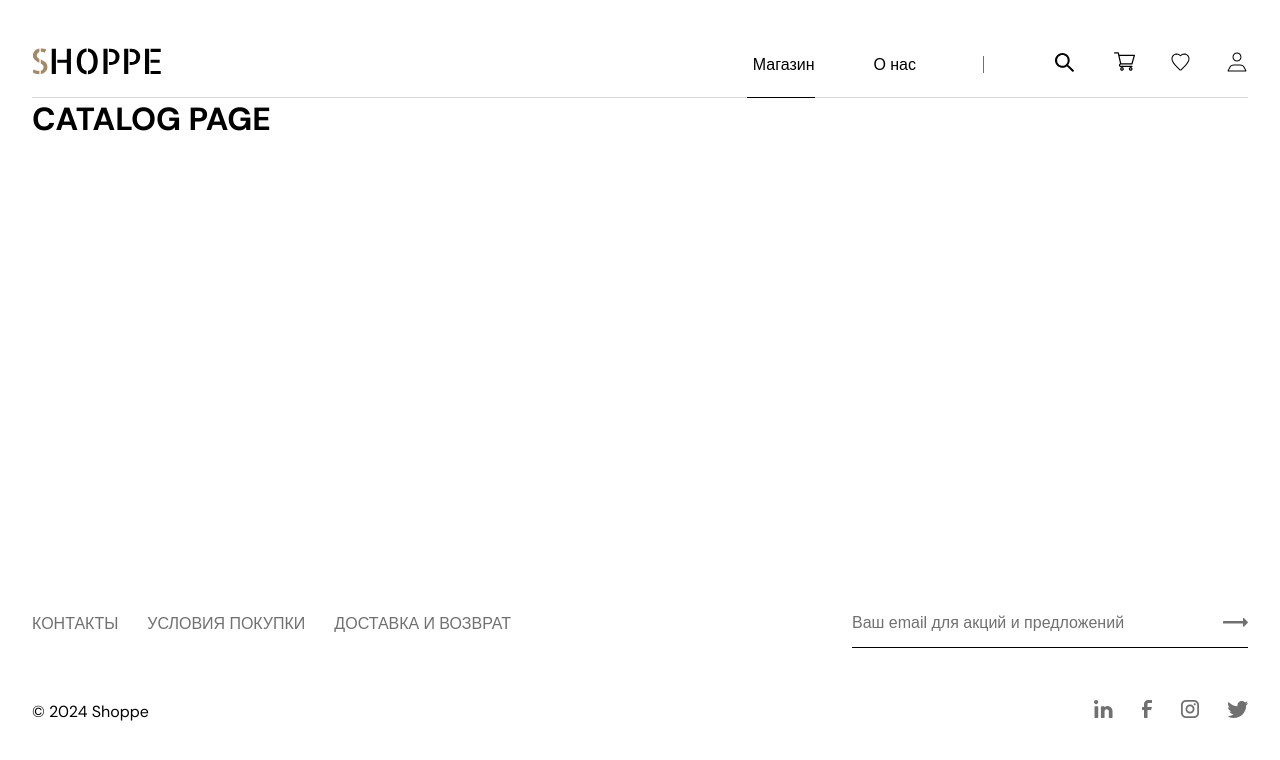
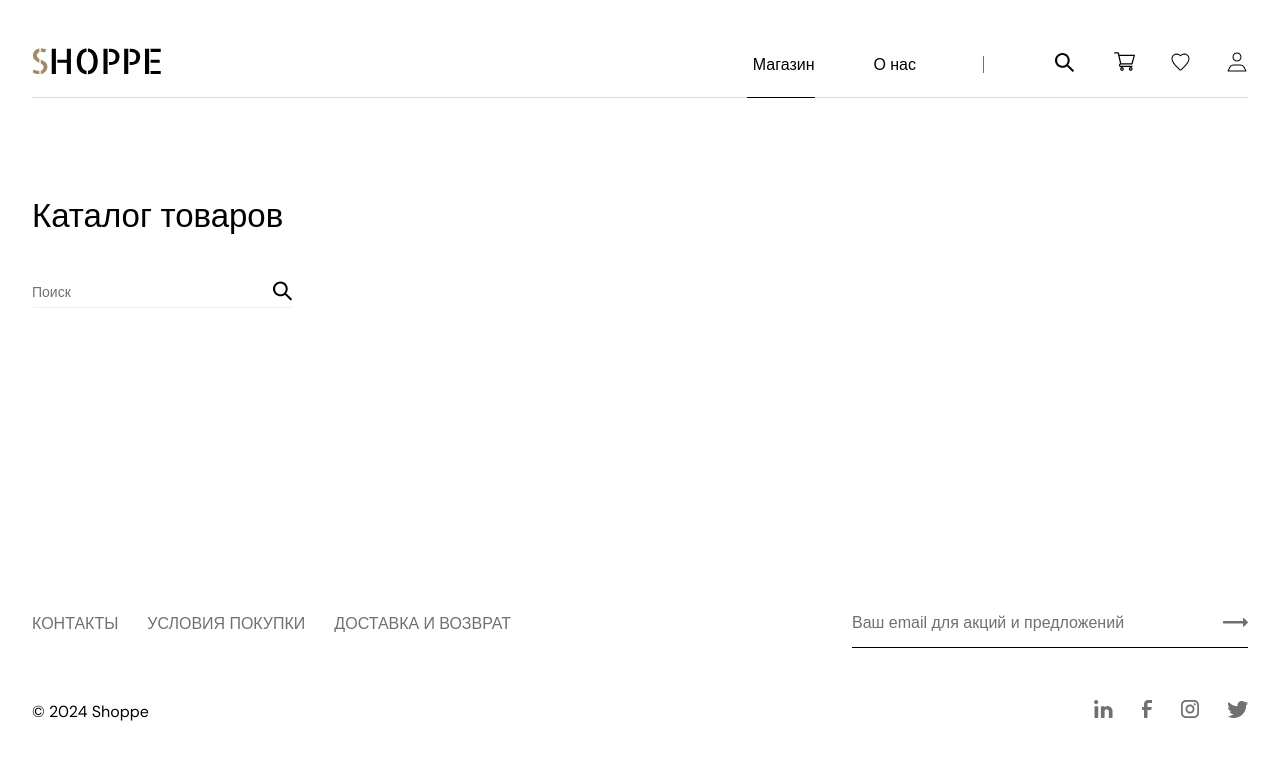
Before and after one commit to MAChapurin/shope, a Next.js app: page /catalog in a window 1280 px wide. Shown: the top 760 px of the page. Built offline with nearby package versions, Linux system fonts and the light colour scheme.

Commit message:
add live-search feature

```diff
--- /dev/null
+++ b/src/app/catalog/page.module.css
@@ -0,0 +1,17 @@
+.catalog {
+	padding-top: 96px;
+}
+
+.catalog__title {
+	margin-bottom: 39px;
+}
+
+.catalog__filters {
+	max-width: 261px;
+}
+
+@media (max-width: 1024px) {
+	.catalog {
+		padding-top: 0;
+	}
+}
--- a/src/app/catalog/page.tsx
+++ b/src/app/catalog/page.tsx
@@ -1,7 +1,17 @@
+import { Title } from '@/shared/ui'
+import { Filters } from '@/widgets/filters/ui/filters'
+
+import styles from './page.module.css'
+
 export default function CatalogPage() {
 	return (
-		<main>
-			<h1>CATALOG PAGE</h1>
+		<main className={styles.catalog}>
+			<Title className={styles.catalog__title} As='h1' size='xl'>
+				Каталог товаров
+			</Title>
+			<div className={styles.catalog__filters}>
+				<Filters />
+			</div>
 		</main>
 	)
 }
--- a/src/features/search/index.ts
+++ b/src/features/search/index.ts
@@ -1 +1,2 @@
 export * from './ui/search'
+export * from './ui/search-live'
--- /dev/null
+++ b/src/features/search/model/useLiveSearch.ts
@@ -0,0 +1,35 @@
+import { PATH_NAMES, SEARCH_PARAMS } from "@/shared/settings"
+import { useRouter, useSearchParams } from "next/navigation"
+import { ChangeEvent, useCallback, useEffect, useId, useRef, useState } from "react"
+
+export const useLiveSearch = () => {
+  const id = useId()
+  const ref = useRef<HTMLInputElement>(null)
+  const router = useRouter()
+  const searchParams = useSearchParams()
+  const search = searchParams.get('search')
+  const [searchValue, setSearchValue] = useState(search || '')
+
+  const createQueryString = useCallback(
+    (name: string, value: string) => {
+      const params = new URLSearchParams(searchParams.toString())
+      params.set(name, value)
+
+      return params.toString()
+    },
+    [searchParams]
+  )
+
+  const onChange = (e: ChangeEvent<HTMLInputElement>) => {
+    setSearchValue(e.target.value)
+    router.push(PATH_NAMES.CATALOG + '?' + createQueryString(SEARCH_PARAMS.SEARCH, e.target.value))
+  }
+
+  return {
+    id,
+    ref,
+    search,
+    searchValue,
+    onChange
+  }
+}
--- a/src/features/search/model/useSearch.ts
+++ b/src/features/search/model/useSearch.ts
@@ -8,7 +8,9 @@ export const useSearch = () => {
   const router = useRouter()
   const searchParams = useSearchParams()
   const [isVisible, setIsVisible] = useState(false)
+
   const id = useId()
+
   const ref = useRef<HTMLInputElement>(null)
 
   const createQueryString = useCallback(
@@ -47,6 +49,6 @@ export const useSearch = () => {
     onOpen,
     onClose,
     onSubmit,
-    ref
+    ref,
   }
 }
--- /dev/null
+++ b/src/features/search/ui/search-live.tsx
@@ -0,0 +1,29 @@
+'use client'
+import { Icon } from '@/shared/ui'
+import { cn } from '@/shared/lib'
+
+import styles from './styles.module.css'
+import { useLiveSearch } from '../model/useLiveSearch'
+
+export const LiveSearch = () => {
+	const { id, ref, onChange, searchValue } = useLiveSearch()
+	return (
+		<search role='search' className={cn(styles.live)}>
+			<form className={styles.form} onSubmit={e => e.preventDefault()}>
+				<label className={styles.live__label} htmlFor={id}>
+					<input
+						value={searchValue}
+						onChange={onChange}
+						ref={ref}
+						id={id}
+						className={cn(styles.input, styles.live__input)}
+						placeholder='Поиск'
+						type='text'
+						name='search-text'
+					/>
+					<Icon name='search' className={styles.live__icon} />
+				</label>
+			</form>
+		</search>
+	)
+}
--- a/src/features/search/ui/styles.module.css
+++ b/src/features/search/ui/styles.module.css
@@ -8,6 +8,13 @@
 	width: 288px;
 	height: 32px;
 	overflow: hidden;
+	transition:
+		margin-left 0.3s,
+		width 0.3s;
+}
+
+.live {
+	width: 100%;
 	transition:
 		margin-left 0.3s,
 		width 0.3s;
@@ -31,6 +38,10 @@
 	position: relative;
 }
 
+.live__label {
+	position: relative;
+}
+
 .input {
 	width: 100%;
 	height: 32px;
@@ -41,6 +52,12 @@
 	padding-block: 5px;
 	padding-inline: 30px;
 	border-radius: 4px;
+}
+
+.live__input {
+	padding-left: 0;
+	background: var(--color-light);
+	border-bottom: 1px solid var(--color-secondary-light);
 }
 
 .input::placeholder {
@@ -59,6 +76,16 @@
 	left: 10px;
 	transform: translateY(-50%);
 	color: var(--color-secondary);
+}
+
+.live__icon {
+	/* width: 12px; */
+	/* height: 12px; */
+	position: absolute;
+	top: 50%;
+	right: 0;
+	transform: translateY(-50%);
+	/* color: var(--color-secondary); */
 }
 
 .button {
--- /dev/null
+++ b/src/widgets/filters/ui/filters.tsx
@@ -0,0 +1,9 @@
+import { LiveSearch } from '@/features/search'
+
+export const Filters = () => {
+	return (
+		<div>
+			<LiveSearch />
+		</div>
+	)
+}
```
Also changed, not shown: src/widgets/filters/index.ts (added), src/widgets/filters/ui/styles.module.css (added).
